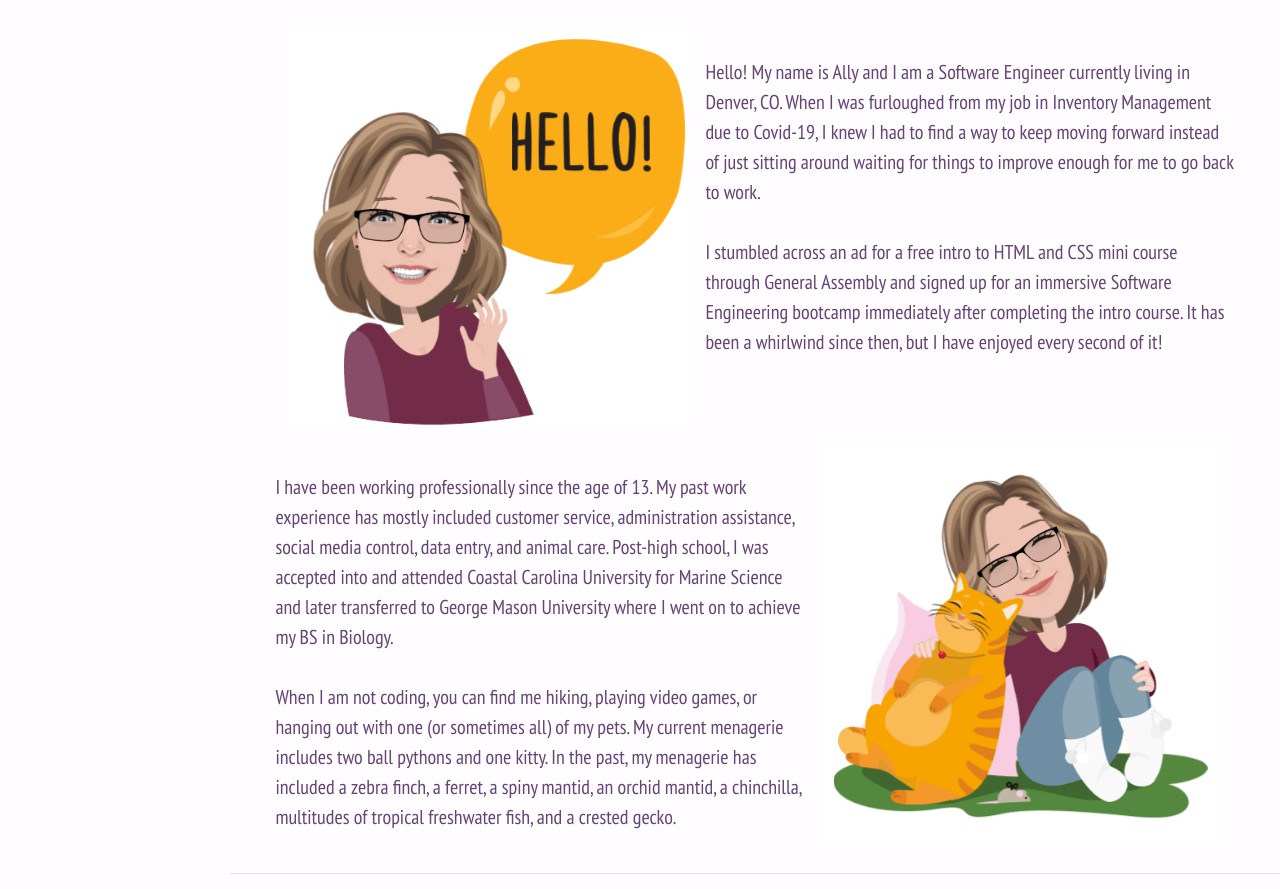
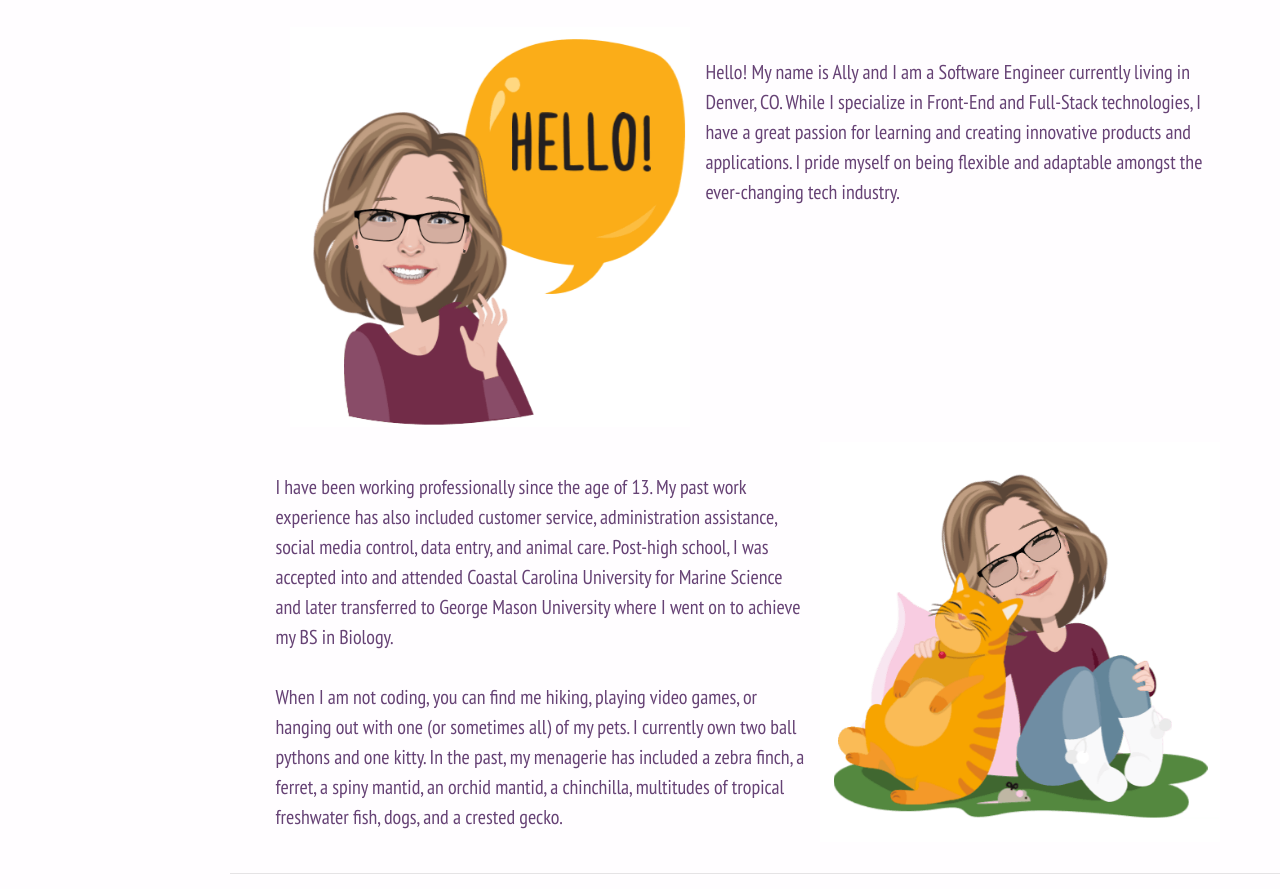
Before and after one commit to avyrie/portfolio-v2, a plain HTML site: page index.html in a window 1280 px wide. Shown: the part 1323-2212 px from the top of the page. Drawn offline with nearby package versions, Linux system fonts and the light colour scheme.

Commit message:
altered about me

```diff
--- a/index.html
+++ b/index.html
@@ -127,22 +127,16 @@
 
                 <img src="./images/hello.png" />
                 <section class="paragraphs">
-                    <p>Hello! My name is Ally and I am a Software Engineer currently living in Denver, CO. When I was furloughed from my job in Inventory Management due to Covid-19, I knew I had to find a way to keep moving forward instead of just sitting around waiting for things to improve enough for me to go back to work.
-                    <br />
-                    <br />
-                    I stumbled across an ad for a free intro to HTML and CSS mini course through General Assembly and signed up for an immersive Software Engineering bootcamp immediately after completing the intro course. It has been a whirlwind since then, but I have enjoyed every second of it!
-                    <br />
-                    <br />
-                    </p>
+                    <p>Hello! My name is Ally and I am a Software Engineer currently living in Denver, CO. While I specialize in Front-End and Full-Stack technologies, I have a great passion for learning and creating innovative products and applications. I pride myself on being flexible and adaptable amongst the ever-changing tech industry.
                 </section>
             </div>
 
             <div class="about-left">
                 <p>
-                I have been working professionally since the age of 13. My past work experience has mostly included customer service, administration assistance, social media control, data entry, and animal care. Post-high school, I was accepted into and attended Coastal Carolina University for Marine Science and later transferred to George Mason University where I went on to achieve my BS in Biology.
+                I have been working professionally since the age of 13. My past work experience has also included customer service, administration assistance, social media control, data entry, and animal care. Post-high school, I was accepted into and attended Coastal Carolina University for Marine Science and later transferred to George Mason University where I went on to achieve my BS in Biology.
                 <br />
                 <br />
-                When I am not coding, you can find me hiking, playing video games, or hanging out with one (or sometimes all) of my pets. My current menagerie includes two ball pythons and one kitty. In the past, my menagerie has included a zebra finch, a ferret, a spiny mantid, an orchid mantid, a chinchilla, multitudes of tropical freshwater fish, and a crested gecko.
+                When I am not coding, you can find me hiking, playing video games, or hanging out with one (or sometimes all) of my pets. I currently own two ball pythons and one kitty. In the past, my menagerie has included a zebra finch, a ferret, a spiny mantid, an orchid mantid, a chinchilla, multitudes of tropical freshwater fish, dogs, and a crested gecko.
                 </p>
                 <img src="./images/kitty.png" />
             </div>
```
